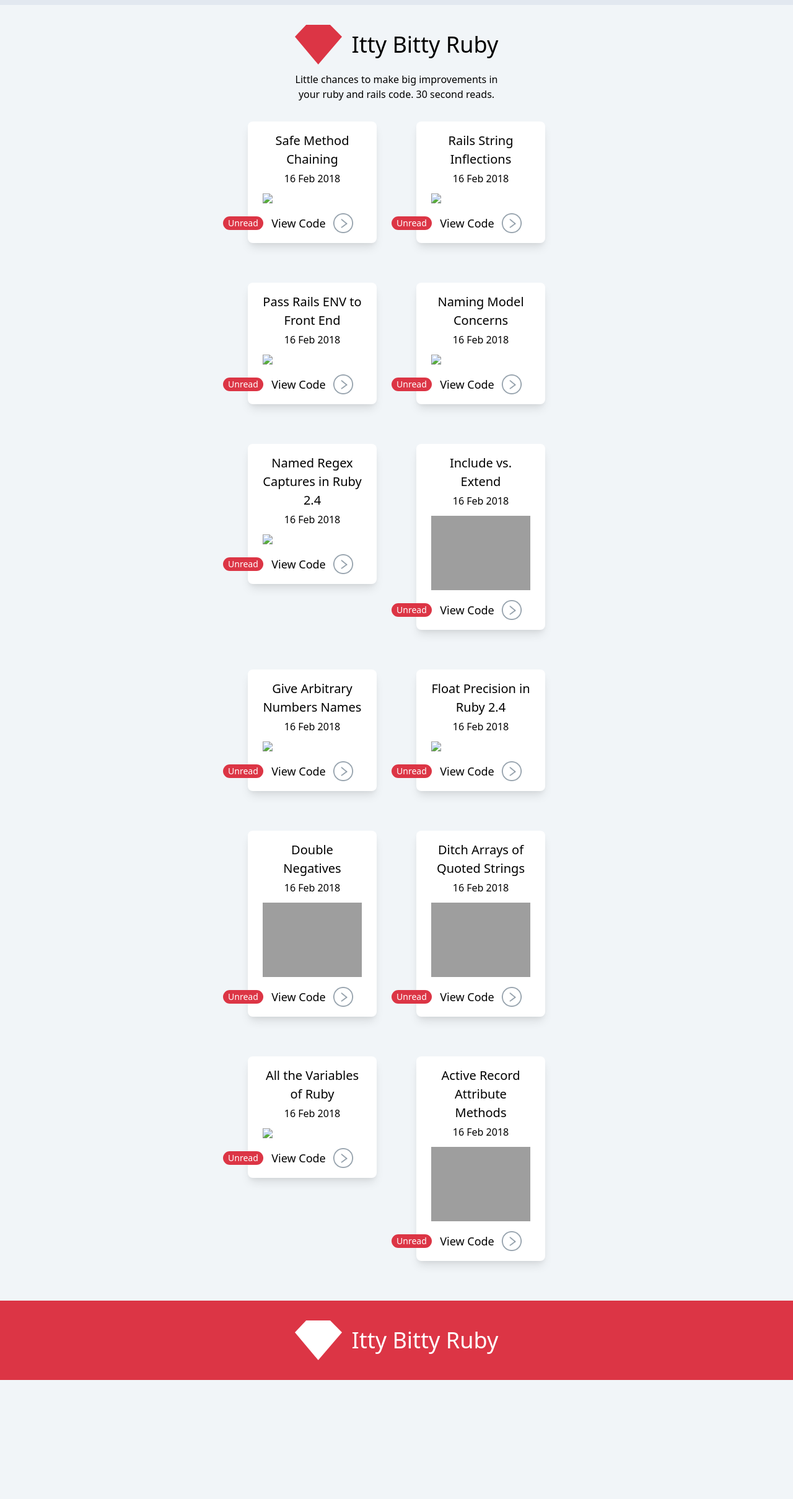
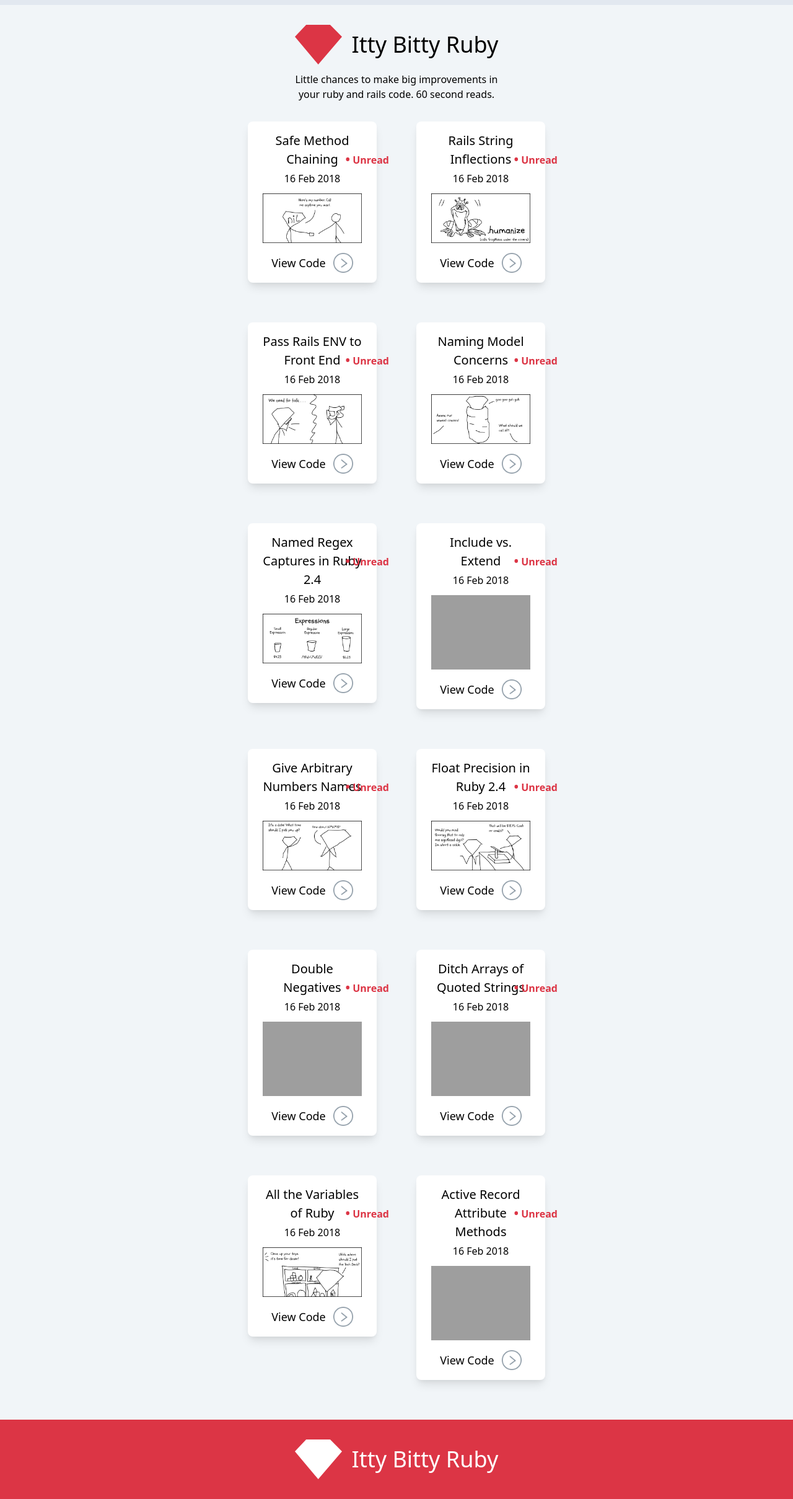
Before and after one commit to stuyam/itty-bitty-ruby, a Jekyll site: the page built from index.md, in a window 1280 px wide. Shown: the whole page at 62% size. Built offline with Jekyll 4.4.1, drawn with Linux system fonts in a browser that asks for light colours; before the commit the page ends 2226 px from its top, so only the background shows below that.

Commit message:
comics and site improvements

```diff
--- a/_includes/nav.html
+++ b/_includes/nav.html
@@ -6,7 +6,7 @@
       </div>
       <h1 class="text-4xl text-black">Itty Bitty Ruby</h1>
     </div>
-    <h2 class="text-grey-dark font-weight font-normal text-base text-center">Little chances to make big improvements in your ruby and rails code. 30 second reads.</h2>
+    <h2 class="text-grey-dark font-weight font-normal text-base text-center">Little chances to make big improvements in your ruby and rails code. 60 second reads.</h2>
   </a>
 
 </nav>
--- a/_layouts/post.html
+++ b/_layouts/post.html
@@ -6,11 +6,11 @@
       <h6 class="text-base text-grey-dark font-normal mb-4">{{ page.date | date_to_string }}</h6>
       <img class="w-100 mb-3" src="{{ site.url }}/img/comics/{{ page.title | slugify }}.png" />
 
-      <object id="my-svg" type="image/svg+xml" data="{{ site.url }}/img/test-2.svg"></object>
+<!--       <object id="my-svg" type="image/svg+xml" data="{{ site.url }}/img/test-2.svg"></object>
       <script>
         var comic = new Vivus('my-svg', {type: 'oneByOne', duration: 2000});
         console.log(comic.map);
-      </script>
+      </script> -->
 
       {{ content }}
     </div>
--- a/_sass/_base.scss
+++ b/_sass/_base.scss
@@ -28,10 +28,9 @@ code {
 
 .badge {
   position: absolute;
-  left: calc(50% - 9rem);
-  bottom: 1.3rem;
+  right: calc(50% - 9rem);
+  top: 2.95rem;
   &:visited {
-    background-color: white !important;
     color: white !important;
   }
 }
--- a/index.md
+++ b/index.md
@@ -19,7 +19,7 @@ layout: default
             <img class="w-8 h-8" src="{{ site.url }}/img/disclosure-indicator.png" />
           </div>
         </a>
-        <a href="{{ post.url }}" class="badge bg-red text-white rounded-full text-sm py-1 px-2 mr-3 leading-none no-underline">Unread</a>
+        <a href="{{ post.url }}" class="badge text-red rounded-full py-1 px-2 mr-3 leading-none no-underline font-bold"><span class="text-xl">&bullet;</span> Unread</a>
       </div>
     </div>
   {% endfor %}
```
Also changed, not shown: _includes/footer.html (+10 -0 lines), _posts/2018-02-16-all-the-variables-of-ruby.md (+1 -1 lines), img/comics/all-the-variables-of-ruby.png (added), img/comics/float-precision-in-ruby-2-4.png (added), img/comics/give-arbitrary-numbers-names.png (added), img/comics/named-regex-captures-in-ruby-2-4.png (added), img/comics/naming-model-concerns.png (added), img/comics/pass-rails-env-to-front-end.png (added), img/comics/rails-string-inflections.png (added), img/comics/safe-method-chaining.png (added), img/comics/welcome-to-jekyll.png (deleted).
